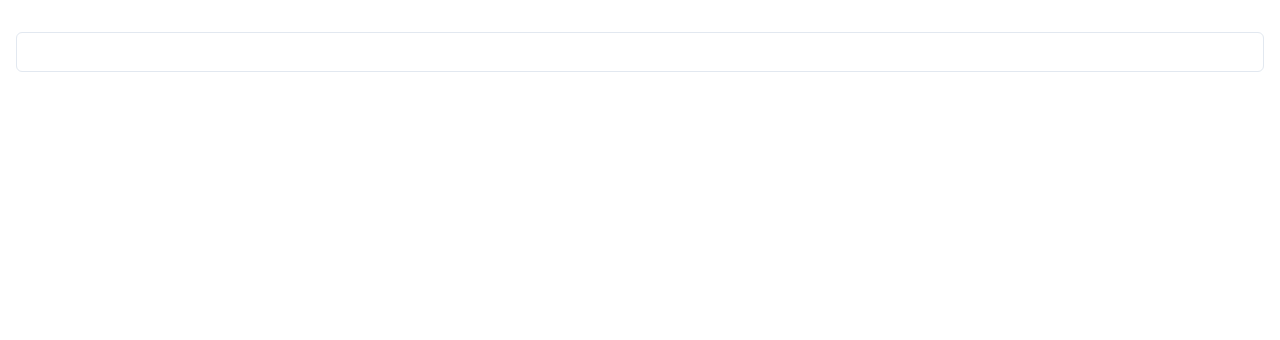
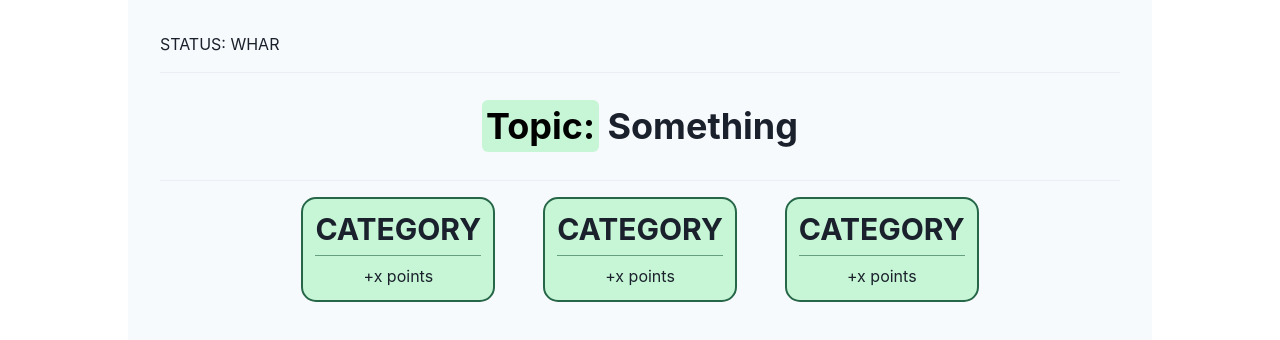
Before and after one commit to chocomilku/quick-assess, a React (Vite) app in the folder client/: page / in a window 1280 px wide. Shown: the top 340 px of the page. Built offline with nearby package versions, Linux system fonts and the light colour scheme.

Commit message:
feat: added initial design

```diff
--- a/client/package.json
+++ b/client/package.json
@@ -4,7 +4,7 @@
 	"version": "0.0.0",
 	"type": "module",
 	"scripts": {
-    "dev": "vite",
+		"dev": "vite --host",
 		"build": "tsc && vite build",
 		"lint": "eslint . --ext ts,tsx --report-unused-disable-directives --max-warnings 0",
 		"preview": "vite preview"
--- a/client/src/pages/AppPage/index.tsx
+++ b/client/src/pages/AppPage/index.tsx
@@ -1,11 +1,74 @@
-import { Container, Flex, Heading, Input } from "@chakra-ui/react";
+import {
+	Box,
+	Container,
+	Divider,
+	Flex,
+	Heading,
+	Highlight,
+	Text,
+} from "@chakra-ui/react";
 
 const AppPage: React.FC = () => {
 	return (
 		<>
-			<Container maxW="container.xl">
-				<Input my="8" />
-				<Flex></Flex>
+			<Container maxW="container.lg" bg="gray.50" p="8" minH="100vh">
+				<Text pb="4">STATUS: WHAR</Text>
+				<Divider />
+				<Heading m="8" textAlign="center">
+					<Highlight
+						query="Topic:"
+						styles={{ p: "1", bg: "green.100", rounded: "6" }}>
+						Topic: Something
+					</Highlight>
+				</Heading>
+				<Divider />
+				<Flex
+					gap="12"
+					wrap="wrap"
+					flexDirection="row"
+					justifyContent="center"
+					alignItems="center"
+					p="4">
+					<Box
+						maxW="sm"
+						border="2px"
+						borderColor="green.700"
+						p="3"
+						textAlign="center"
+						bg="green.100"
+						borderRadius="15"
+						cursor="pointer">
+						<Heading size="lg">CATEGORY</Heading>
+						<Divider my="2" />
+						<Text>+x points</Text>
+					</Box>
+					<Box
+						maxW="sm"
+						border="2px"
+						borderColor="green.700"
+						p="3"
+						textAlign="center"
+						bg="green.100"
+						borderRadius="15"
+						cursor="pointer">
+						<Heading size="lg">CATEGORY</Heading>
+						<Divider my="2" />
+						<Text>+x points</Text>
+					</Box>
+					<Box
+						maxW="sm"
+						border="2px"
+						borderColor="green.700"
+						p="3"
+						textAlign="center"
+						bg="green.100"
+						borderRadius="15"
+						cursor="pointer">
+						<Heading size="lg">CATEGORY</Heading>
+						<Divider my="2" />
+						<Text>+x points</Text>
+					</Box>
+				</Flex>
 			</Container>
 		</>
 	);
```
Also changed, not shown: 2 other files (tests, documents, lock files or other folders). Lines whose indentation alone changed are shown as unchanged.
